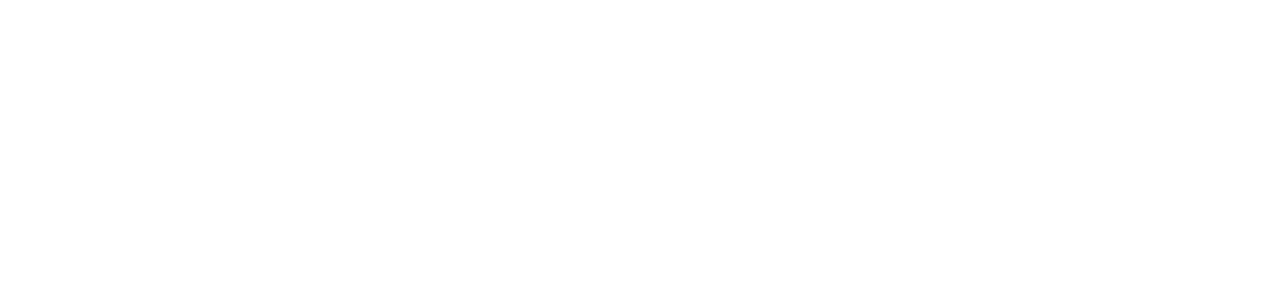
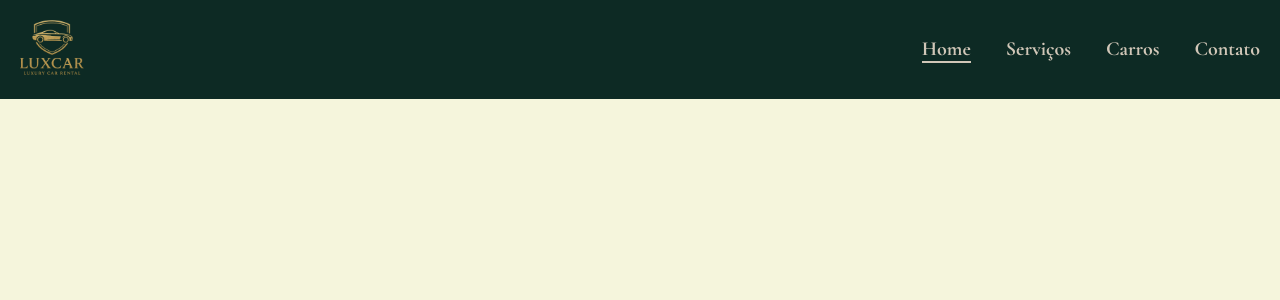
Before and after one commit to AlexeyFrens/luxcar, an Angular app: page / in a window 1280 px wide. Shown: the top 300 px of the page. Built offline with nearby package versions, Linux system fonts and the light colour scheme.

Commit message:
feat: Estilo componente Header sem funcionalidade

```diff
--- a/src/app/app.html
+++ b/src/app/app.html
@@ -1,2 +1,3 @@
 
+<app-header></app-header>
 <router-outlet></router-outlet>
--- a/src/app/app.ts
+++ b/src/app/app.ts
@@ -1,9 +1,10 @@
 import { Component } from '@angular/core';
 import { RouterOutlet } from '@angular/router';
+import {Header} from './componentes/header/header';
 
 @Component({
   selector: 'app-root',
-  imports: [RouterOutlet],
+  imports: [RouterOutlet, Header],
   templateUrl: './app.html',
   styleUrl: './app.css'
 })
--- /dev/null
+++ b/src/app/componentes/header/header.css
@@ -0,0 +1,37 @@
+
+.nav-container {
+  background-color: var(--bg-second);
+  padding: 20px;
+}
+
+.nav-container div {
+  display: flex;
+  justify-content: space-between;
+  align-items: center;
+  margin: 0 auto;
+  max-width: 1310px;
+}
+
+.nav-links {
+  display: flex;
+  gap: 35px;
+  list-style: none;
+}
+
+.nav-links .nav-link {
+  color: var(--text-light);
+  font-family: "Cormorant Garamond", serif;
+  font-weight: 700;
+  font-size: 1.25rem;
+  cursor: pointer;
+  border-bottom: 2px solid transparent;
+  transition: border-color ease-in-out .15s;
+}
+
+.nav-links .nav-link:hover {
+  border-bottom-color: var(--text-light);
+}
+
+.nav-links .nav-link.active {
+  border-bottom-color: var(--text-light);
+}
--- /dev/null
+++ b/src/app/componentes/header/header.html
@@ -0,0 +1,16 @@
+
+<nav class="nav-container">
+  <div>
+    <a href="/">
+      <img src="assets/images/luxcar_logo.svg"
+           alt="Luxcar Logo com carro dourado e um escudo" height="55" width="64">
+    </a>
+
+    <ul class="nav-links">
+      <li class="nav-link active"><a>Home</a></li>
+      <li class="nav-link"><a>Serviços</a></li>
+      <li class="nav-link"><a>Carros</a></li>
+      <li class="nav-link"><a>Contato</a></li>
+    </ul>
+  </div>
+</nav>
--- a/src/styles.css
+++ b/src/styles.css
@@ -31,4 +31,5 @@
 
 body {
   min-height: 100vh;
+  background-color: var(--bg-principal);
 }
```
Also changed, not shown: src/app/componentes/header/header.ts (added, +12 -0 lines), src/assets/images/luxcar_logo.svg (added).
